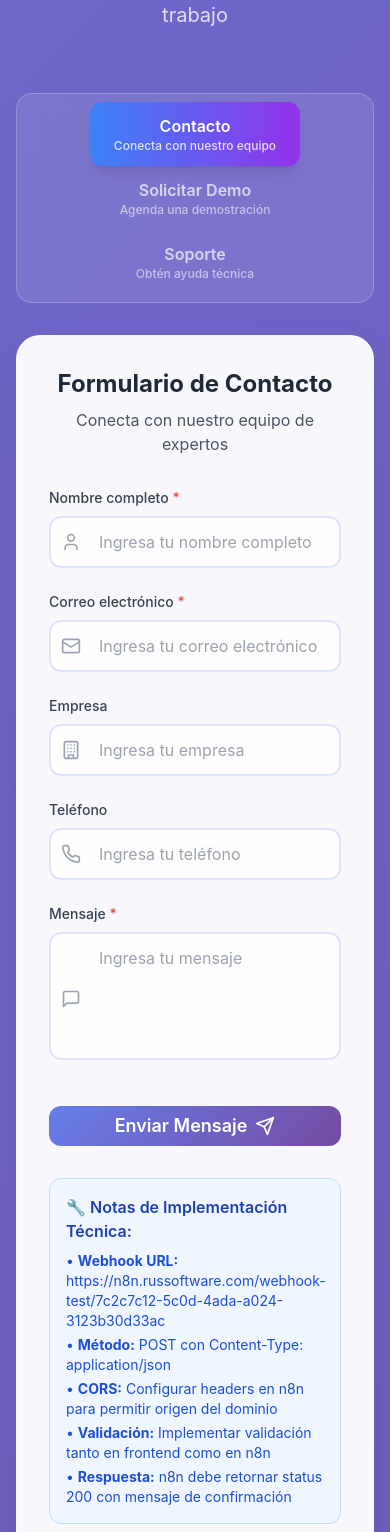
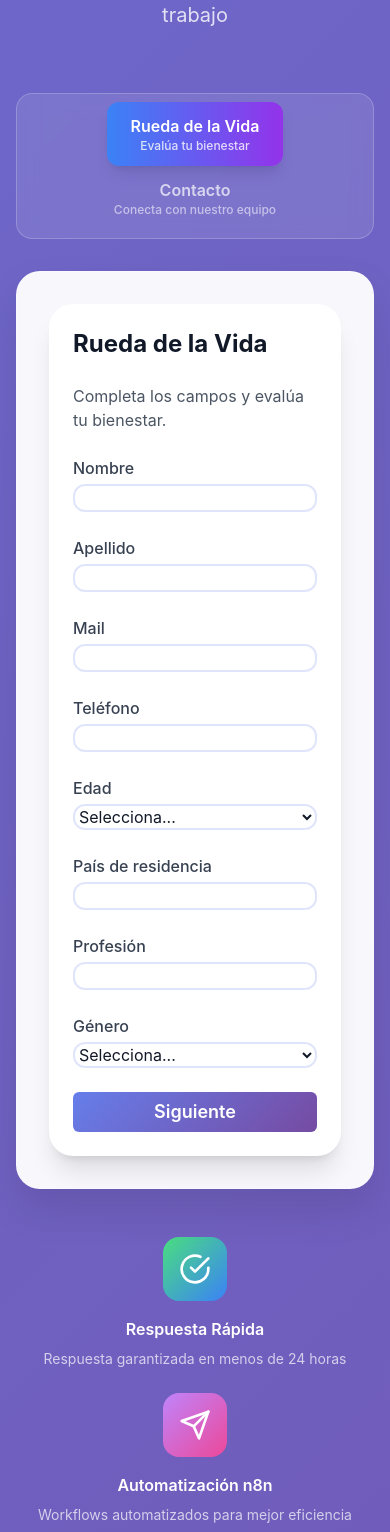
Before and after one commit to russokun/metricarte, a React (Vite) app: page / in a window 390 px wide. Shown: the part 4788-6320 px from the top of the page. Built offline with nearby package versions, Linux system fonts and the light colour scheme.

Commit message:
se completa form rueda de la vida, automatizado con n8n

```diff
--- a/src/components/EmbeddedForm.jsx
+++ b/src/components/EmbeddedForm.jsx
@@ -3,136 +3,133 @@ import { motion, AnimatePresence } from 'framer-motion';
 import { Send, CheckCircle, AlertCircle, Loader2, Mail, User, MessageSquare, Calendar, Phone, Building } from 'lucide-react';
 import { Button } from '@/components/ui/Button';
 import { useToast } from '@/components/ui/use-toast';
+const formConfigs = {
+  ruedaVida: {
+    title: "Rueda de la Vida",
+    description: "Completa los campos y evalúa tu bienestar.",
+    step1: [
+      { name: "nombre", label: "Nombre", type: "text", required: true },
+      { name: "apellido", label: "Apellido", type: "text", required: true },
+      { name: "mail", label: "Mail", type: "email", required: true },
+      { name: "telefono", label: "Teléfono", type: "text", required: true },
+      { name: "edad", label: "Edad", type: "select", required: true, options: ["30 a 39", "40 a 49", "50 a 59", "60 a más"] },
+      { name: "pais", label: "País de residencia", type: "text", required: true },
+      { name: "profesion", label: "Profesión", type: "text", required: true },
+      { name: "genero", label: "Género", type: "select", required: true, options: ["Masculino", "Femenino"] }
+    ],
+    step2: [
+      {
+        name: "salud",
+        label: "Salud",
+        description: "¿Cuan satisfech@ estás con tus hábitos alimenticios y saludables (Alimentos, ejercicio, horas de sueño)?",
+        type: "rating",
+        required: true
+      },
+      {
+        name: "dinero",
+        label: "Dinero",
+        description: "¿Cuan satisfech@ estás con tu situación financiera?",
+        type: "rating",
+        required: true
+      },
+      {
+        name: "amor",
+        label: "Amor",
+        description: "¿Cuan satisfech@ estás con tu vida amorosa?",
+        type: "rating",
+        required: true
+      },
+      {
+        name: "familia",
+        label: "Familia",
+        description: "¿Cuan satisfech@ estás con tu relación familiar?",
+        type: "rating",
+        required: true
+      },
+      {
+        name: "profesionRating",
+        label: "Profesión",
+        description: "¿Cuan satisfech@ estás con tu desarrollo profesional?",
+        type: "rating",
+        required: true
+      },
+      {
+        name: "desarrollo",
+        label: "Desarrollo personal / espiritual",
+        description: "¿Cuan satisfech@ estás con tu desarrollo personal y espiritual?",
+        type: "rating",
+        required: true
+      },
+      {
+        name: "ocio",
+        label: "Ocio",
+        description: "¿Cuan satisfech@ estás con tu tiempo libre y actividades recreativas?",
+        type: "rating",
+        required: true
+      },
+      {
+        name: "amigos",
+        label: "Amigos",
+        description: "¿Cuan satisfech@ estás con tus relaciones de amistad?",
+        type: "rating",
+        required: true
+      }
+    ],
+    submitText: "Enviar Evaluación",
+    webhookUrl: (typeof process !== 'undefined' && process.env && process.env.NODE_ENV === 'production')
+      ? "https://n8n.russoftware.com/webhook/7c2c7c12-5c0d-4ada-a024-3123b30d33ac"
+      : "https://n8n.russoftware.com/webhook-test/7c2c7c12-5c0d-4ada-a024-3123b30d33ac"
+  },
+  contacto: {
+    title: "Contáctanos",
+    description: "Déjanos tu mensaje y te responderemos pronto.",
+    fields: [
+      { name: "nombre", label: "Nombre", type: "text", required: true, icon: User },
+      { name: "email", label: "Email", type: "email", required: true, icon: Mail },
+      { name: "telefono", label: "Teléfono", type: "text", required: false, icon: Phone },
+      { name: "empresa", label: "Empresa", type: "text", required: false, icon: Building },
+      { name: "mensaje", label: "Mensaje", type: "textarea", required: true, icon: MessageSquare }
+    ],
+    submitText: "Enviar Mensaje",
+    webhookUrl: "https://n8n.russoftware.com/webhook-test/7c2c7c12-5c0d-4ada-a024-3123b30d33ac"
+  }
+};
+
 const EmbeddedForm = ({ formType }) => {
   const [formData, setFormData] = useState({});
   const [isLoading, setIsLoading] = useState(false);
   const [isSubmitted, setIsSubmitted] = useState(false);
+  const [step, setStep] = useState(1);
   const [errors, setErrors] = useState({});
   const { toast } = useToast();
 
-  // Reset form when type changes
-  useEffect(() => {
-    setFormData({});
-    setIsSubmitted(false);
-    setErrors({});
-  }, [formType]);
-
-  const formConfigs = {
-    contact: {
-      title: 'Formulario de Contacto',
-      description: 'Conecta con nuestro equipo de expertos',
-      fields: [
-        { name: 'name', label: 'Nombre completo', type: 'text', icon: User, required: true },
-        { name: 'email', label: 'Correo electrónico', type: 'email', icon: Mail, required: true },
-        { name: 'company', label: 'Empresa', type: 'text', icon: Building, required: false },
-        { name: 'phone', label: 'Teléfono', type: 'tel', icon: Phone, required: false },
-        { name: 'message', label: 'Mensaje', type: 'textarea', icon: MessageSquare, required: true }
-      ],
-      webhookUrl: (typeof import.meta !== 'undefined' && import.meta.env && import.meta.env.MODE === 'production')
-        ? 'https://n8n.russoftware.com/webhook/7c2c7c12-5c0d-4ada-a024-3123b30d33ac'
-        : 'https://n8n.russoftware.com/webhook-test/7c2c7c12-5c0d-4ada-a024-3123b30d33ac',
-      submitText: 'Enviar Mensaje'
-    },
-    demo: {
-      title: 'Solicitar Demostración',
-      description: 'Agenda una demo personalizada de Metricarte',
-      fields: [
-        { name: 'name', label: 'Nombre completo', type: 'text', icon: User, required: true },
-        { name: 'email', label: 'Correo electrónico', type: 'email', icon: Mail, required: true },
-        { name: 'company', label: 'Empresa', type: 'text', icon: Building, required: true },
-        { name: 'phone', label: 'Teléfono', type: 'tel', icon: Phone, required: true },
-        { name: 'employees', label: 'Número de empleados', type: 'select', icon: User, required: true, options: [
-          '1-10', '11-50', '51-200', '201-1000', '1000+'
-        ]},
-        { name: 'preferredDate', label: 'Fecha preferida', type: 'date', icon: Calendar, required: true },
-        { name: 'requirements', label: 'Requerimientos específicos', type: 'textarea', icon: MessageSquare, required: false }
-      ],
-    webhookUrl: 'https://n8n.russoftware.com/webhook-test/7c2c7c12-5c0d-4ada-a024-3123b30d33ac',
-      submitText: 'Agendar Demo'
-    },
-    support: {
-      title: 'Soporte Técnico',
-      description: 'Obtén ayuda de nuestro equipo de soporte',
-      fields: [
-        { name: 'name', label: 'Nombre completo', type: 'text', icon: User, required: true },
-        { name: 'email', label: 'Correo electrónico', type: 'email', icon: Mail, required: true },
-        { name: 'priority', label: 'Prioridad', type: 'select', icon: AlertCircle, required: true, options: [
-          'Baja', 'Media', 'Alta', 'Crítica'
-        ]},
-        { name: 'category', label: 'Categoría', type: 'select', icon: MessageSquare, required: true, options: [
-          'Error técnico', 'Pregunta general', 'Solicitud de función', 'Problema de cuenta'
-        ]},
-        { name: 'description', label: 'Descripción del problema', type: 'textarea', icon: MessageSquare, required: true }
-      ],
-    webhookUrl: 'https://n8n.russoftware.com/webhook-test/7c2c7c12-5c0d-4ada-a024-3123b30d33ac',
-      submitText: 'Enviar Ticket'
-    }
-  };
-
   const config = formConfigs[formType];
 
-  const validateForm = () => {
-    const newErrors = {};
-
+  const validate = () => {
+    let newErrors = {};
+    if (formType === 'ruedaVida') {
+      if (step === 1) {
+        config.step1.forEach(field => {
+          if (field.required && !formData[field.name]) {
+            newErrors[field.name] = "Este campo es obligatorio";
+          }
+        });
+      } else if (step === 2) {
+        config.step2.forEach(field => {
+          if (field.required && !formData[field.name]) {
+            newErrors[field.name] = "Este campo es obligatorio";
+          }
+        });
+      }
+    } else {
       config.fields.forEach(field => {
         if (field.required && !formData[field.name]) {
-        newErrors[field.name] = `${field.label} es requerido`;
-      }
-
-      if (field.type === 'email' && formData[field.name]) {
-        const emailRegex = /^[^\s@]+@[^\s@]+\.[^\s@]+$/;
-        if (!emailRegex.test(formData[field.name])) {
-          newErrors[field.name] = 'Formato de email inválido';
-        }
+          newErrors[field.name] = "Este campo es obligatorio";
         }
       });
-
+    }
     setErrors(newErrors);
     return Object.keys(newErrors).length === 0;
-  };
-
-  const handleSubmit = async (e) => {
-    e.preventDefault();
-
-    if (!validateForm()) {
-      toast({
-        title: "Error de validación",
-        description: "Por favor corrige los errores en el formulario",
-        variant: "destructive"
-      });
-      return;
-    }
-
-    setIsLoading(true);
-
-    try {
-      // Enviar datos reales al endpoint de n8n
-      const response = await fetch(config.webhookUrl, {
-        method: 'POST',
-        headers: {
-          'Content-Type': 'application/json',
-        },
-        body: JSON.stringify({
-          formType,
-          timestamp: new Date().toISOString(),
-          ...formData
-        })
-      });
-      if (!response.ok) throw new Error('Error en el envío');
-      setIsSubmitted(true);
-      toast({
-        title: "¡Enviado exitosamente!",
-        description: "Hemos recibido tu información. Te contactaremos pronto.",
-      });
-    } catch (error) {
-      toast({
-        title: "Error al enviar",
-        description: "Hubo un problema al enviar el formulario. Inténtalo de nuevo.",
-        variant: "destructive"
-      });
-    } finally {
-      setIsLoading(false);
-    }
   };
 
   const handleInputChange = (name, value) => {
@@ -140,6 +137,34 @@ const EmbeddedForm = ({ formType }) => {
     if (errors[name]) {
       setErrors(prev => ({ ...prev, [name]: '' }));
     }
+  };
+
+  const handleSubmit = async (e) => {
+    e.preventDefault();
+    if (!validate()) return;
+    if (formType === 'ruedaVida' && step === 1) {
+      setStep(2);
+      return;
+    }
+    setIsLoading(true);
+    try {
+      const response = await fetch(config.webhookUrl, {
+        method: "POST",
+        headers: { "Content-Type": "application/json" },
+        body: JSON.stringify(formData)
+      });
+      if (response.ok) {
+        setIsSubmitted(true);
+        setFormData({});
+        setStep(1);
+        toast({ title: "¡Mensaje enviado!", description: "Gracias por contactarnos." });
+      } else {
+        toast({ title: "Error", description: "No se pudo enviar el mensaje.", variant: "destructive" });
+      }
+    } catch (err) {
+      // ...
+    }
+    setIsLoading(false);
   };
 
   if (isSubmitted) {
@@ -157,12 +182,10 @@ const EmbeddedForm = ({ formType }) => {
       >
         <CheckCircle className="w-10 h-10 text-white" />
       </motion.div>
-
       <h3 className="text-2xl font-bold text-gray-800 mb-4">¡Mensaje Enviado!</h3>
       <p className="text-gray-600 mb-6">
         Gracias por contactarnos. Nuestro equipo revisará tu solicitud y te responderá pronto.
       </p>
-
       <Button
         onClick={() => setIsSubmitted(false)}
         variant="outline"
@@ -174,136 +197,160 @@ const EmbeddedForm = ({ formType }) => {
     );
   }
 
+  if (formType === 'ruedaVida' && !isSubmitted) {
+    return (
+      <motion.div
+        key={formType + step}
+        initial={{ opacity: 0, x: 20 }}
+        animate={{ opacity: 1, x: 0 }}
+        className="bg-white rounded-3xl shadow-xl p-6 md:p-10"
+        style={{ minHeight: 400 }}
+      >
+        <form onSubmit={handleSubmit} className="space-y-6">
+          <h3 className="text-2xl font-bold text-gray-900 mb-2">{config.title}</h3>
+          <p className="text-gray-600 mb-6">{config.description}</p>
+          {step === 1 && config.step1.map((field) => (
+            <div key={field.name} className="form-group">
+              {/* ...renderizar campo como en los otros forms... */}
+              {field.type === 'select' ? (
+                <div className="mb-2">
+                  <label className="block text-gray-700 font-medium mb-1">{field.label}</label>
+                  <select
+                    className={`form-input w-full rounded-xl border-gray-300 focus:border-blue-500 focus:ring-blue-500 ${errors[field.name] ? 'border-red-500' : ''}`}
+                    value={formData[field.name] || ''}
+                    onChange={e => handleInputChange(field.name, e.target.value)}
+                  >
+                    <option value="">Selecciona...</option>
+                    {field.options.map(opt => (
+                      <option key={opt} value={opt}>{opt}</option>
+                    ))}
+                  </select>
+                  {errors[field.name] && <div className="text-red-500 text-xs mt-1">{errors[field.name]}</div>}
+                </div>
+              ) : (
+                <div className="mb-2">
+                  <label className="block text-gray-700 font-medium mb-1">{field.label}</label>
+                  <input
+                    type={field.type}
+                    className={`form-input w-full rounded-xl border-gray-300 focus:border-blue-500 focus:ring-blue-500 ${errors[field.name] ? 'border-red-500' : ''}`}
+                    value={formData[field.name] || ''}
+                    onChange={e => handleInputChange(field.name, e.target.value)}
+                  />
+                  {errors[field.name] && <div className="text-red-500 text-xs mt-1">{errors[field.name]}</div>}
+                </div>
+              )}
+            </div>
+          ))}
+          {step === 2 && config.step2.map((field) => (
+            <div key={field.name} className="form-group mb-4">
+              <label className="block text-gray-700 font-medium mb-1">{field.label}</label>
+              {field.description && (
+                <div className="text-gray-500 text-sm mb-2">{field.description}</div>
+              )}
+              <div className="flex gap-2">
+                {[1,2,3,4,5].map(val => (
+                  <button
+                    type="button"
+                    key={val}
+                    className={`w-10 h-10 rounded-full border flex items-center justify-center font-bold text-lg ${formData[field.name] === val ? 'bg-blue-500 text-white border-blue-500' : 'bg-gray-100 text-gray-700 border-gray-300'} hover:bg-blue-100 transition-colors`}
+                    onClick={() => handleInputChange(field.name, val)}
+                  >
+                    {val}
+                  </button>
+                ))}
+              </div>
+              {errors[field.name] && <div className="text-red-500 text-xs mt-1">{errors[field.name]}</div>}
+            </div>
+          ))}
+          <div className="flex gap-4 mt-8">
+            {step === 2 && (
+              <Button type="button" className="btn-secondary flex-1" onClick={() => setStep(1)}>
+                Volver
+              </Button>
+            )}
+            <Button type="submit" className="btn-primary flex-1 py-3 text-lg font-semibold" disabled={isLoading}>
+              {isLoading ? <Loader2 className="animate-spin w-5 h-5 mr-2 inline" /> : null}
+              {step === 1 ? 'Siguiente' : config.submitText}
+            </Button>
+          </div>
+        </form>
+      </motion.div>
+    );
+  }
+
+  // Render for forms with fields (e.g. contacto)
+  if (config && config.fields && Array.isArray(config.fields)) {
     return (
       <motion.div
         key={formType}
         initial={{ opacity: 0, x: 20 }}
         animate={{ opacity: 1, x: 0 }}
-      exit={{ opacity: 0, x: -20 }}
-      transition={{ duration: 0.3 }}
+        className="bg-white rounded-3xl shadow-xl p-6 md:p-10"
+        style={{ minHeight: 400 }}
       >
-      <div className="text-center mb-8">
-        <h3 className="text-2xl font-bold text-gray-800 mb-2">{config.title}</h3>
-        <p className="text-gray-600">{config.description}</p>
-      </div>
-
         <form onSubmit={handleSubmit} className="space-y-6">
-        {config.fields.map((field) => {
-          const IconComponent = field.icon;
-
-          return (
-            <motion.div
-              key={field.name}
-              initial={{ opacity: 0, y: 20 }}
-              animate={{ opacity: 1, y: 0 }}
-              transition={{ delay: 0.1 }}
-              className="space-y-2"
+          <h3 className="text-2xl font-bold text-gray-900 mb-2">{config.title}</h3>
+          <p className="text-gray-600 mb-6">{config.description}</p>
+          {config.fields.map((field) => (
+            <div key={field.name} className="form-group">
+              {field.type === 'select' ? (
+                <div className="mb-2">
+                  <label className="block text-gray-700 font-medium mb-1">{field.label}</label>
+                  <select
+                    className={`form-input w-full rounded-xl border-gray-300 focus:border-blue-500 focus:ring-blue-500 ${errors[field.name] ? 'border-red-500' : ''}`}
+                    value={formData[field.name] || ''}
+                    onChange={e => handleInputChange(field.name, e.target.value)}
                   >
-              <label className="block text-sm font-medium text-gray-700">
-                {field.label} {field.required && <span className="text-red-500">*</span>}
-              </label>
-
-              <div className="relative">
-                <div className="absolute left-3 top-1/2 transform -translate-y-1/2 text-gray-400">
-                  <IconComponent className="w-5 h-5" />
-                </div>
-
-                {field.type === 'textarea' ? (
-                  <textarea
-                    value={formData[field.name] || ''}
-                    onChange={(e) => handleInputChange(field.name, e.target.value)}
-                    className={`form-input w-full pl-12 pr-4 py-3 rounded-xl resize-none h-32 ${
-                      errors[field.name] ? 'border-red-500 error-shake' : ''
-                    }`}
-                    placeholder={`Ingresa tu ${field.label.toLowerCase()}`}
-                  />
-                ) : field.type === 'select' ? (
-                  <select
-                    value={formData[field.name] || ''}
-                    onChange={(e) => handleInputChange(field.name, e.target.value)}
-                    className={`form-input w-full pl-12 pr-4 py-3 rounded-xl ${
-                      errors[field.name] ? 'border-red-500 error-shake' : ''
-                    }`}
-                  >
-                    <option value="">Selecciona una opción</option>
-                    {field.options.map((option) => (
-                      <option key={option} value={option}>{option}</option>
+                    <option value="">Selecciona...</option>
+                    {field.options && field.options.map(opt => (
+                      <option key={opt} value={opt}>{opt}</option>
                     ))}
                   </select>
+                  {errors[field.name] && <div className="text-red-500 text-xs mt-1">{errors[field.name]}</div>}
+                </div>
+              ) : field.type === 'textarea' ? (
+                <div className="mb-2">
+                  <label className="block text-gray-700 font-medium mb-1">{field.label}</label>
+                  <textarea
+                    className={`form-input w-full rounded-xl border-gray-300 focus:border-blue-500 focus:ring-blue-500 ${errors[field.name] ? 'border-red-500' : ''}`}
+                    value={formData[field.name] || ''}
+                    onChange={e => handleInputChange(field.name, e.target.value)}
+                  />
+                  {errors[field.name] && <div className="text-red-500 text-xs mt-1">{errors[field.name]}</div>}
+                </div>
               ) : (
+                <div className="mb-2">
+                  <label className="block text-gray-700 font-medium mb-1">{field.label}</label>
                   <input
                     type={field.type}
+                    className={`form-input w-full rounded-xl border-gray-300 focus:border-blue-500 focus:ring-blue-500 ${errors[field.name] ? 'border-red-500' : ''}`}
                     value={formData[field.name] || ''}
-                    onChange={(e) => handleInputChange(field.name, e.target.value)}
-                    className={`form-input w-full pl-12 pr-4 py-3 rounded-xl ${
-                      errors[field.name] ? 'border-red-500 error-shake' : ''
-                    }`}
-                    placeholder={`Ingresa tu ${field.label.toLowerCase()}`}
+                    onChange={e => handleInputChange(field.name, e.target.value)}
                   />
+                  {errors[field.name] && <div className="text-red-500 text-xs mt-1">{errors[field.name]}</div>}
+                </div>
               )}
             </div>
-
-              <AnimatePresence>
-                {errors[field.name] && (
-                  <motion.p
-                    initial={{ opacity: 0, height: 0 }}
-                    animate={{ opacity: 1, height: 'auto' }}
-                    exit={{ opacity: 0, height: 0 }}
-                    className="text-red-500 text-sm flex items-center space-x-1"
-                  >
-                    <AlertCircle className="w-4 h-4" />
-                    <span>{errors[field.name]}</span>
-                  </motion.p>
-                )}
-              </AnimatePresence>
+          ))}
+          <div className="flex gap-4 mt-8">
+            <Button type="submit" className="btn-primary flex-1 py-3 text-lg font-semibold" disabled={isLoading}>
+              {isLoading ? <Loader2 className="animate-spin w-5 h-5 mr-2 inline" /> : null}
+              {config.submitText}
+            </Button>
+          </div>
+        </form>
       </motion.div>
     );
-        })}
+  }
 
-        <motion.div
-          initial={{ opacity: 0, y: 20 }}
-          animate={{ opacity: 1, y: 0 }}
-          transition={{ delay: 0.3 }}
-          className="pt-4"
-        >
-          <Button
-            type="submit"
-            disabled={isLoading}
-            className="w-full btn-primary py-4 rounded-xl text-lg font-semibold group"
-          >
-            {isLoading ? (
-              <>
-                <div className="loading-spinner mr-2" />
-                Enviando...
-              </>
-            ) : (
-              <>
-                {config.submitText}
-                <Send className="ml-2 w-5 h-5 group-hover:translate-x-1 transition-transform" />
-              </>
-            )}
-          </Button>
-        </motion.div>
-      </form>
+  // If formType is not found, show a message
+  return (
+    <div className="text-center text-gray-500 py-12">
+      No se encontró el formulario seleccionado.<br />
+      Por favor revisa la configuración de <code>formConfigs</code>.
+    </div>
+  );
 
-      {/* Technical Implementation Notes */}
-      <motion.div
-        initial={{ opacity: 0 }}
-        animate={{ opacity: 1 }}
-        transition={{ delay: 0.5 }}
-        className="mt-8 p-4 bg-blue-50 rounded-xl border border-blue-200"
-      >
-        <h4 className="font-semibold text-blue-800 mb-2">🔧 Notas de Implementación Técnica:</h4>
-        <ul className="text-sm text-blue-700 space-y-1">
-          <li>• <strong>Webhook URL:</strong> {config.webhookUrl}</li>
-          <li>• <strong>Método:</strong> POST con Content-Type: application/json</li>
-          <li>• <strong>CORS:</strong> Configurar headers en n8n para permitir origen del dominio</li>
-          <li>• <strong>Validación:</strong> Implementar validación tanto en frontend como en n8n</li>
-          <li>• <strong>Respuesta:</strong> n8n debe retornar status 200 con mensaje de confirmación</li>
-        </ul>
-      </motion.div>
-    </motion.div>
-  );
-};
+}
 
 export default EmbeddedForm;
--- a/src/components/FormSection.jsx
+++ b/src/components/FormSection.jsx
@@ -4,24 +4,19 @@ import { Send, CheckCircle, AlertCircle, Loader2 } from 'lucide-react';
 import { useToast } from '@/components/ui/use-toast';
 import EmbeddedForm from '@/components/EmbeddedForm';
 const FormSection = () => {
-  const [activeTab, setActiveTab] = useState('contact');
+  const [activeTab, setActiveTab] = useState('ruedaVida');
   const { toast } = useToast();
 
   const tabs = [
     {
-      id: 'contact',
+      id: 'ruedaVida',
+      label: 'Rueda de la Vida',
+      description: 'Evalúa tu bienestar'
+    },
+    {
+      id: 'contacto',
       label: 'Contacto',
       description: 'Conecta con nuestro equipo'
-    },
-    {
-      id: 'demo',
-      label: 'Solicitar Demo',
-      description: 'Agenda una demostración'
-    },
-    {
-      id: 'support',
-      label: 'Soporte',
-      description: 'Obtén ayuda técnica'
     }
   ];
 
```
Lines whose indentation alone changed are shown as unchanged.
